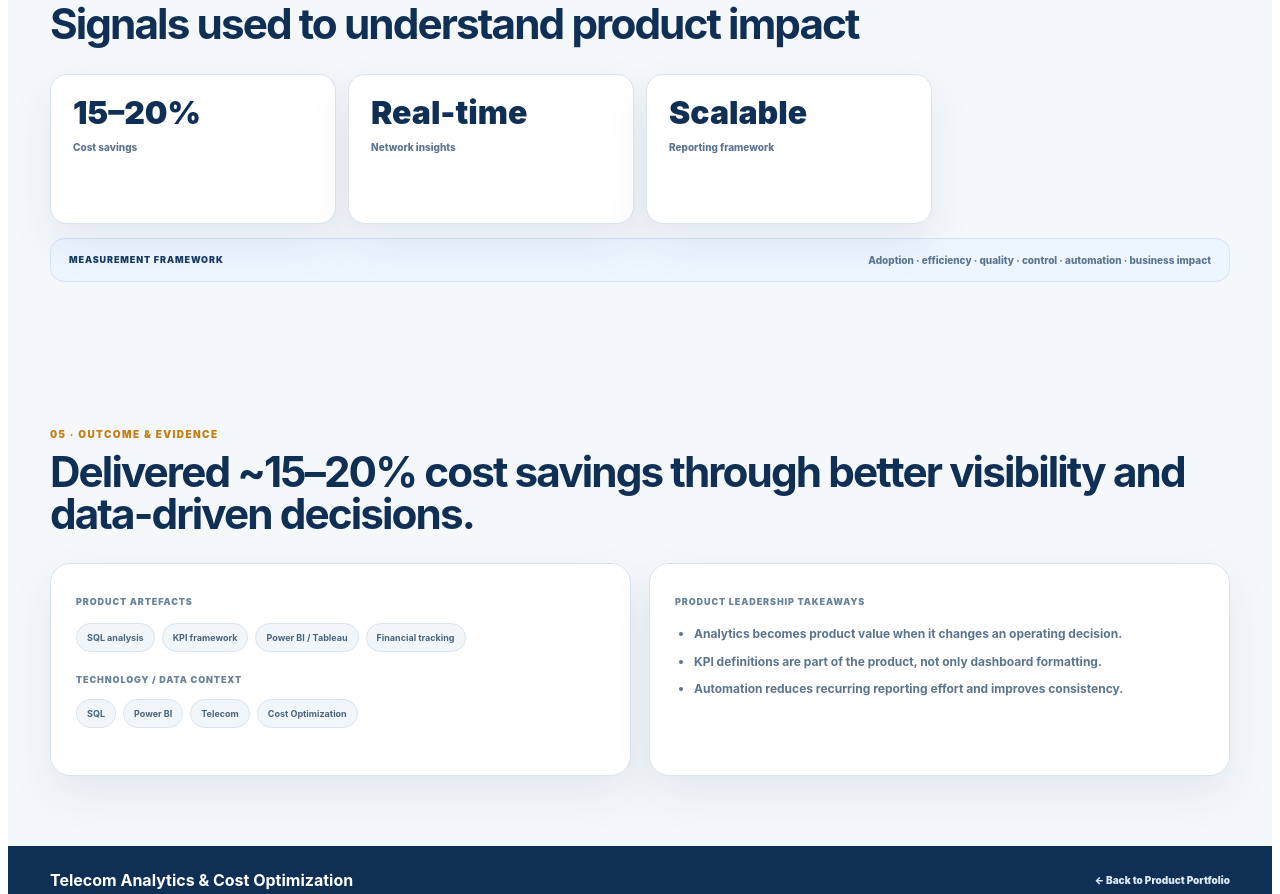
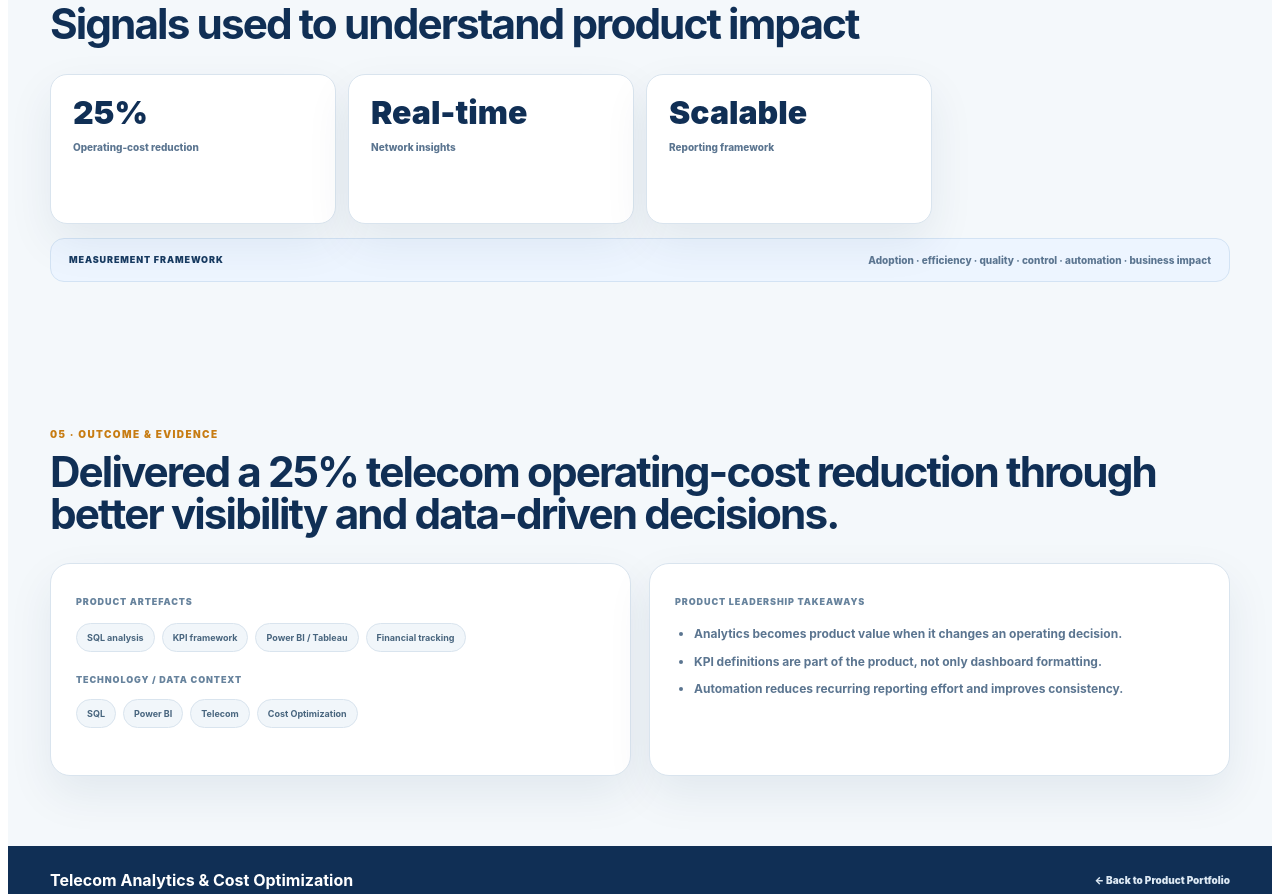
Before and after one commit to mapant/manoj-product-portfolio, an Astro site: page /projects/telecom-cost-optimization in a window 1280 px wide. Shown: the part 2199-3093 px from the top of the page. Built offline with nearby package versions, Linux system fonts and the light colour scheme; Astro itself is replaced by a stand-in of ours.

Commit message:
Align telecom case study outcome with portfolio data

```diff
--- a/src/pages/projects/telecom-cost-optimization.mdx
+++ b/src/pages/projects/telecom-cost-optimization.mdx
@@ -14,9 +14,9 @@ import CaseStudyPage from '../../components/CaseStudyPage.astro';
   ownership={["Used SQL analysis to structure operational data.","Built Power BI / Tableau reporting views and KPI frameworks.","Connected financial tracking to operational signals.","Supported workflow automation for recurring reporting."]}
   decisions={["Standardize KPI definitions.","Connect operational and financial views.","Automate recurring reporting.","Expose cost drivers and exceptions."]}
   solution={["Analytics-led reporting with SQL data preparation.","Power BI / Tableau dashboards and KPI frameworks.","Workflow automation for recurring reporting."]}
-  metrics={[{value:"15–20%",label:"Cost savings"},{value:"Real-time",label:"Network insights"},{value:"Scalable",label:"Reporting framework"}]}
+  metrics={[{value:"25%",label:"Operating-cost reduction"},{value:"Real-time",label:"Network insights"},{value:"Scalable",label:"Reporting framework"}]}
   artifacts={["SQL analysis","KPI framework","Power BI / Tableau","Financial tracking"]}
   stack={["SQL","Power BI","Telecom","Cost Optimization"]}
-  outcome="Delivered ~15–20% cost savings through better visibility and data-driven decisions."
+  outcome="Delivered a 25% telecom operating-cost reduction through better visibility and data-driven decisions."
   learnings={["Analytics becomes product value when it changes an operating decision.","KPI definitions are part of the product, not only dashboard formatting.","Automation reduces recurring reporting effort and improves consistency."]}
 />
```
